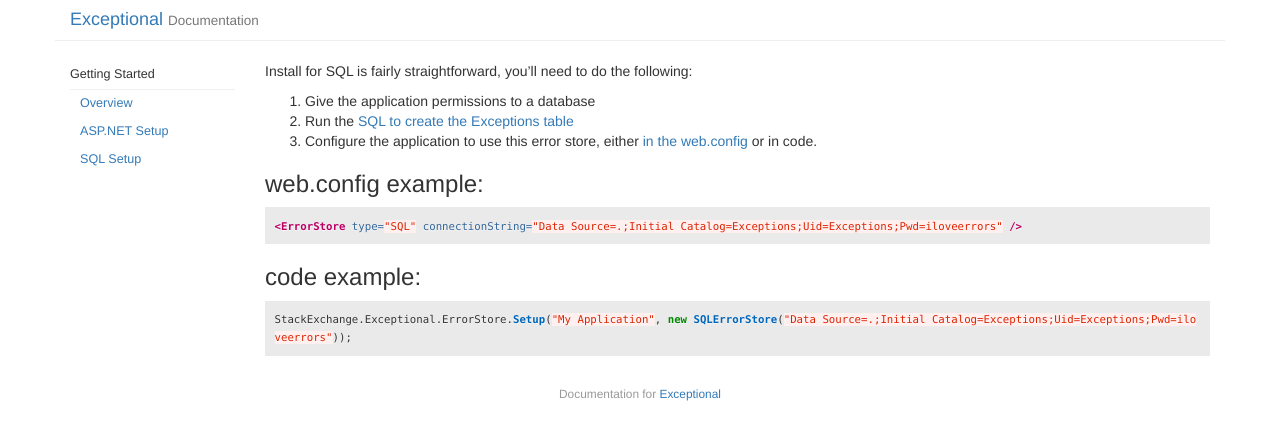
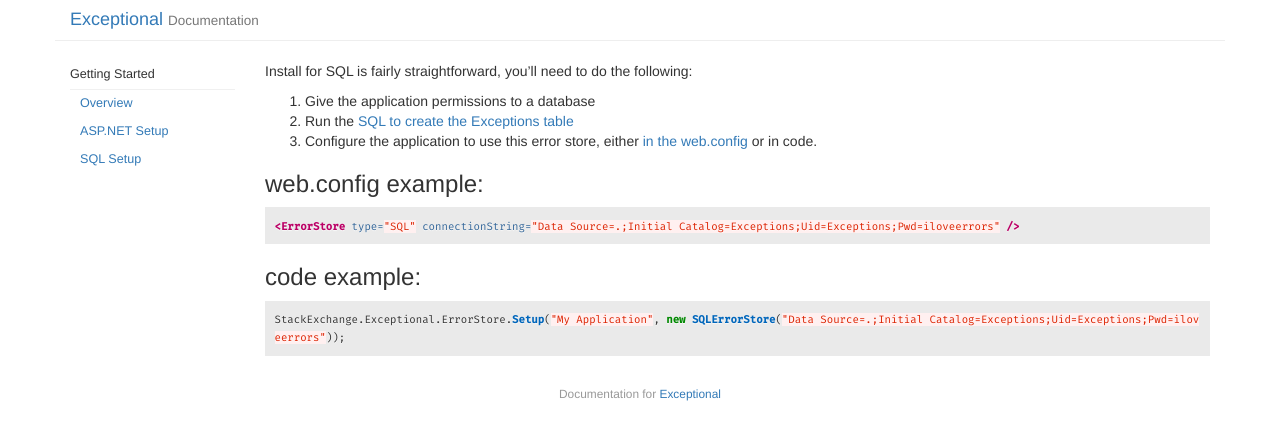
Before and after one commit to NickCraver/StackExchange.Exceptional, a Jekyll site: the page built from docs/SqlSetup.md, in a window 1280 px wide. Shown: the top 440 px of the page. Built offline with Jekyll 4.4.1, drawn with Linux system fonts in a browser that asks for light colours.

Commit message:
Use Fira for code blocks

```diff
--- a/docs/_layouts/default.html
+++ b/docs/_layouts/default.html
@@ -7,7 +7,7 @@
 
         <title>{{ site.title }}{% if page.title %} : {{ page.title }}{% endif %}</title>
         <meta name="description" content="{{ site.subtitle }}">
-
+        <link href="https://fonts.googleapis.com/css?family=Fira+Mono:400,500" rel="stylesheet">
         <link href="https://maxcdn.bootstrapcdn.com/bootstrap/3.3.7/css/bootstrap.min.css" rel="stylesheet">
         <link rel="stylesheet" href="{{ site.baseurl }}/css/main.css">
     </head>
--- a/docs/css/main.css
+++ b/docs/css/main.css
@@ -4,6 +4,7 @@ body {
 }
 
 pre, code, pre code {
+    font-family: 'Fira Mono', monospace;
     border: none;
     border-radius: 0;
     background-color: #eaeaea;
```
